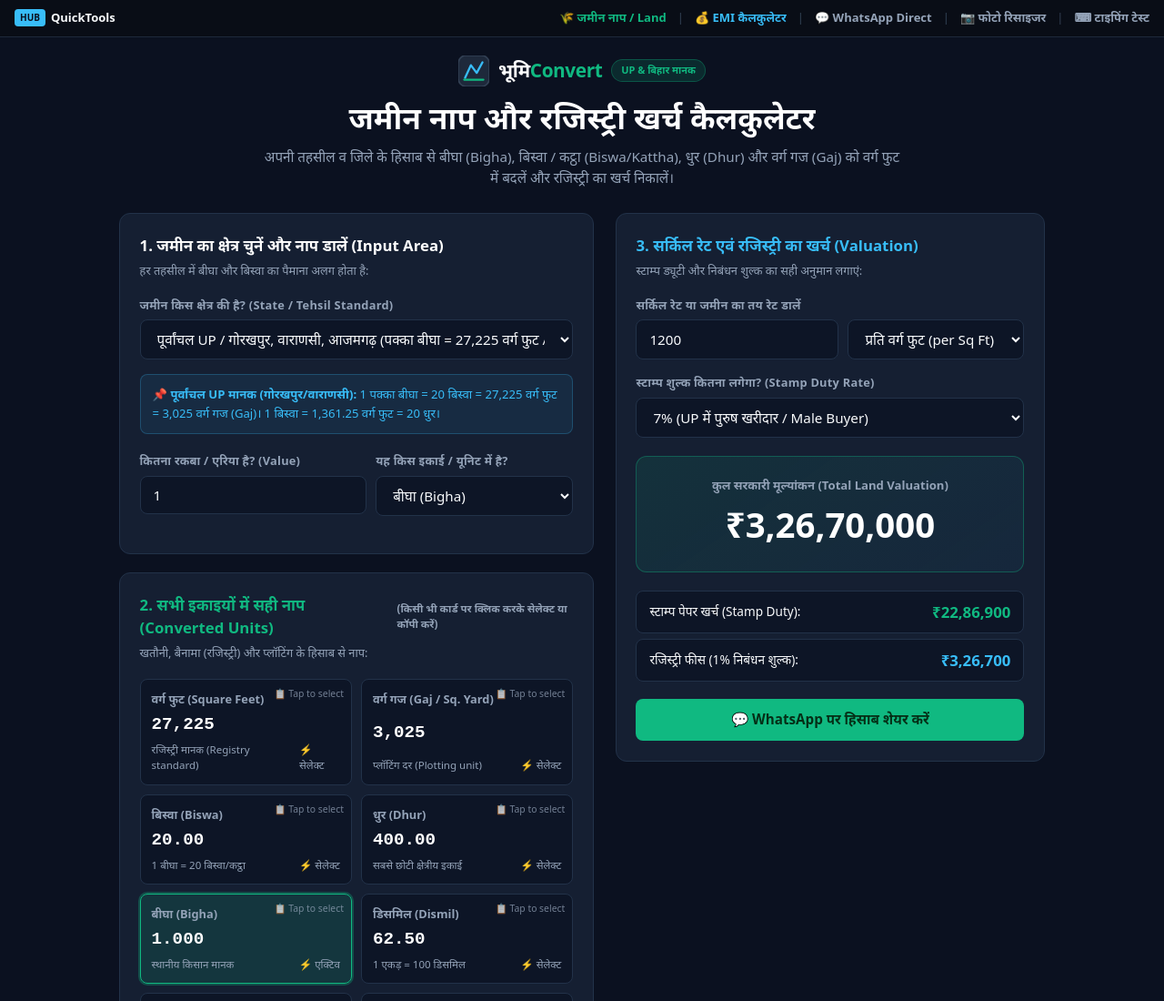
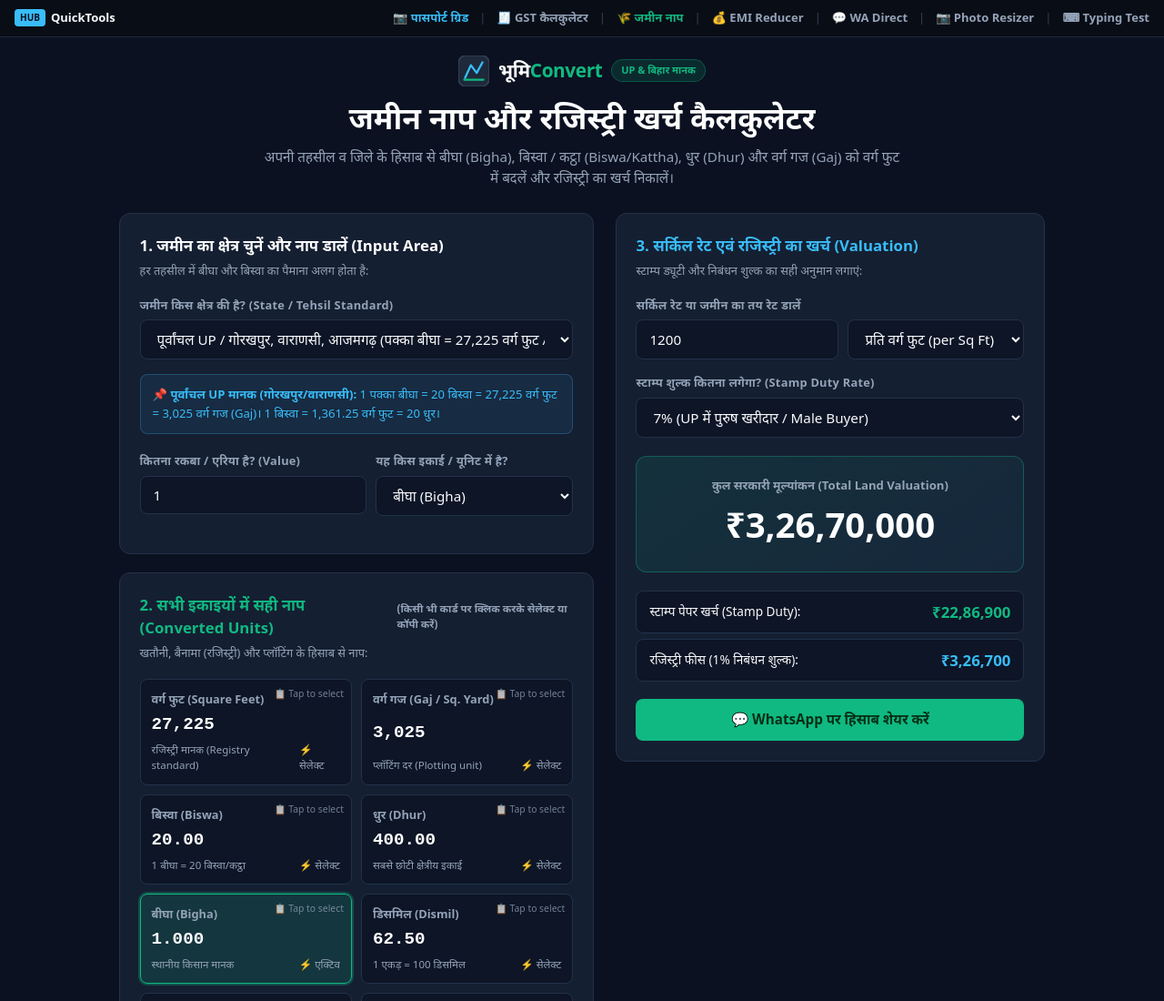
Before and after one commit to unknownuniversem-blip/land-converter, a plain HTML site: page index.html in a window 1280 px wide. Shown: the top 1100 px of the page at 91% size. Drawn offline with Linux system fonts and the light colour scheme.

Commit message:
Sync global navigation bar across all 7 tools

```diff
--- a/index.html
+++ b/index.html
@@ -355,6 +355,7 @@
 <body>
 
   <!-- GLOBAL NETWORK HEADER -->
+    <!-- GLOBAL NETWORK HEADER -->
   <div id="quicktools-global-bar" style="background:#090d16; border-bottom:1px solid #1e293b; padding:10px 16px; display:flex; align-items:center; justify-content:space-between; font-family:system-ui, -apple-system, sans-serif; font-size:13px; z-index:99999; position:relative; width:100%; box-sizing:border-box;">
     <div style="display:flex; align-items:center; gap:8px;">
       <a href="https://unknownuniversem-blip.github.io/" style="color:#f8fafc; font-weight:700; text-decoration:none; display:flex; align-items:center; gap:6px;">
@@ -363,15 +364,19 @@
       </a>
     </div>
     <div style="display:flex; align-items:center; gap:12px; overflow-x:auto;">
-      <a href="https://unknownuniversem-blip.github.io/land-converter/" style="color:#10b981; text-decoration:none; font-weight:700; white-space:nowrap;">🌾 जमीन नाप / Land</a>
+      <a href="https://unknownuniversem-blip.github.io/passport-photo-grid/" style="color:#38bdf8; text-decoration:none; font-weight:600; white-space:nowrap;">📷 पासपोर्ट ग्रिड</a>
       <span style="color:#334155;">|</span>
-      <a href="https://unknownuniversem-blip.github.io/loan-emi-calculator/" style="color:#38bdf8; text-decoration:none; font-weight:600; white-space:nowrap;">💰 EMI कैलकुलेटर</a>
+      <a href="https://unknownuniversem-blip.github.io/gst-quick-calc/" style="color:#94a3b8; text-decoration:none; font-weight:600; white-space:nowrap;">🧾 GST कैलकुलेटर</a>
       <span style="color:#334155;">|</span>
-      <a href="https://unknownuniversem-blip.github.io/wa-direct/" style="color:#94a3b8; text-decoration:none; font-weight:600; white-space:nowrap;">💬 WhatsApp Direct</a>
+      <a href="https://unknownuniversem-blip.github.io/land-converter/" style="color:#10b981; text-decoration:none; font-weight:600; white-space:nowrap;">🌾 जमीन नाप</a>
       <span style="color:#334155;">|</span>
-      <a href="https://unknownuniversem-blip.github.io/exam-resizer/" style="color:#94a3b8; text-decoration:none; font-weight:600; white-space:nowrap;">📷 फोटो रिसाइजर</a>
+      <a href="https://unknownuniversem-blip.github.io/loan-emi-calculator/" style="color:#94a3b8; text-decoration:none; font-weight:600; white-space:nowrap;">💰 EMI Reducer</a>
       <span style="color:#334155;">|</span>
-      <a href="https://unknownuniversem-blip.github.io/typing-speed-finger-test/" style="color:#94a3b8; text-decoration:none; font-weight:600; white-space:nowrap;">⌨ टाइपिंग टेस्ट</a>
+      <a href="https://unknownuniversem-blip.github.io/wa-direct/" style="color:#94a3b8; text-decoration:none; font-weight:600; white-space:nowrap;">💬 WA Direct</a>
+      <span style="color:#334155;">|</span>
+      <a href="https://unknownuniversem-blip.github.io/exam-resizer/" style="color:#94a3b8; text-decoration:none; font-weight:600; white-space:nowrap;">📷 Photo Resizer</a>
+      <span style="color:#334155;">|</span>
+      <a href="https://unknownuniversem-blip.github.io/typing-speed-finger-test/" style="color:#94a3b8; text-decoration:none; font-weight:600; white-space:nowrap;">⌨ Typing Test</a>
     </div>
   </div>
 
```
